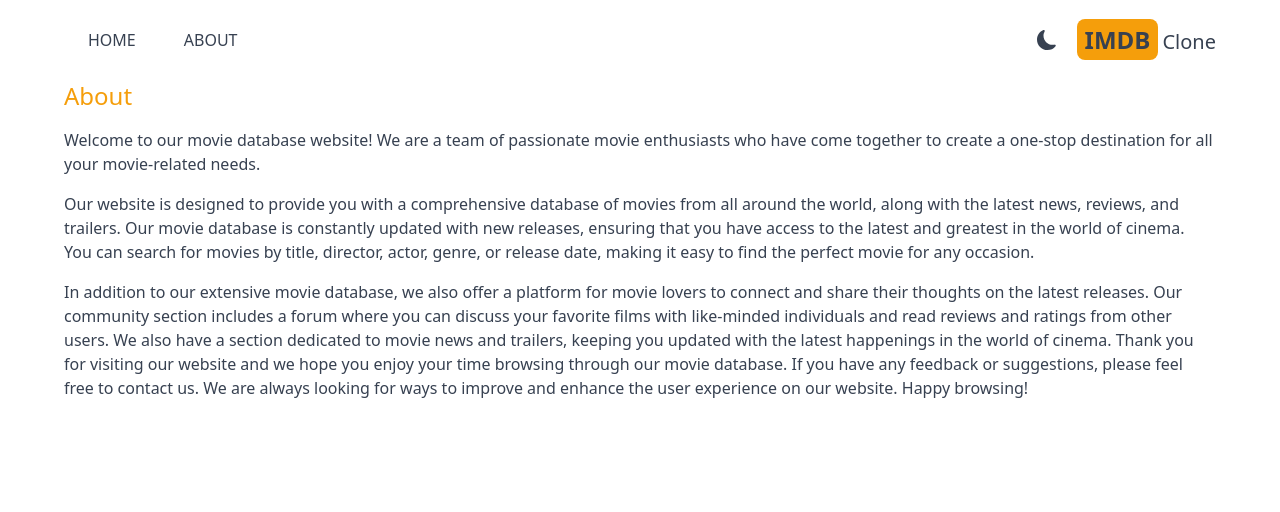
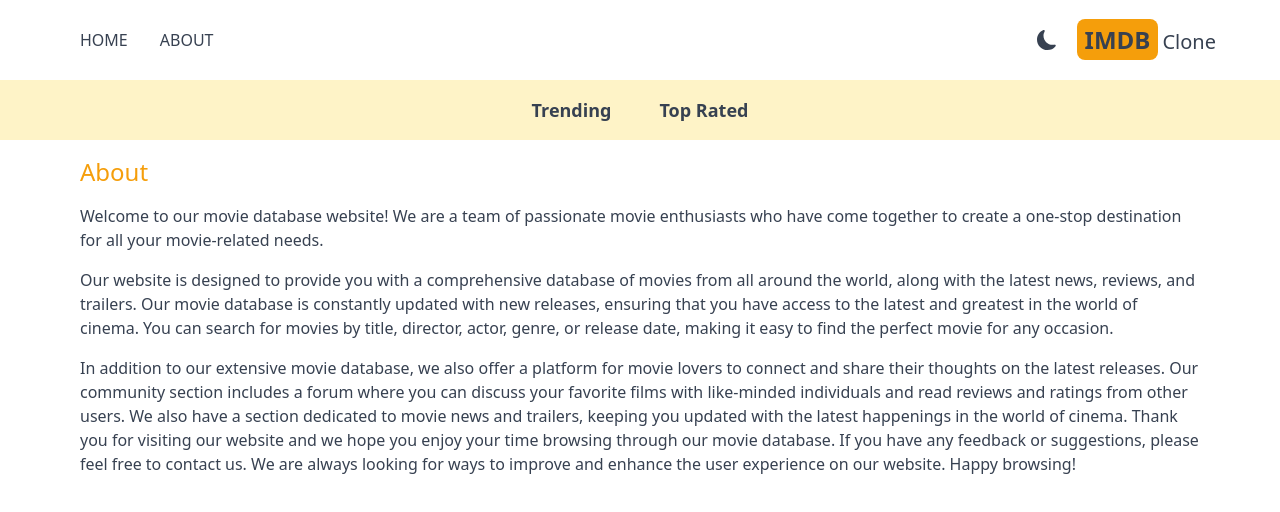
Before and after one commit to AdamBenhrima/imdb-clone-next-tailwind, a Next.js app: page /about in a window 1280 px wide. Shown: the top 512 px of the page. Built offline with nearby package versions, Linux system fonts and the light colour scheme.

Commit message:
create navbar component

```diff
--- a/src/app/about/page.jsx
+++ b/src/app/about/page.jsx
@@ -2,7 +2,7 @@ import React from "react";
 
 const About = () => {
   return (
-    <div className="max-w-6xl mx-auto space-y-4">
+    <div className="max-w-6xl mx-auto space-y-4 p-4">
       <h1 className="text-2xl font-medium text-amber-500">About</h1>
       <p>
         Welcome to our movie database website! We are a team of passionate movie
--- a/src/app/layout.js
+++ b/src/app/layout.jsx
@@ -1,6 +1,7 @@
 import Header from "@/components/Header";
 import "./globals.css";
 import Providers from "./Providers";
+import Navbar from "@/components/Navbar";
 
 export const metadata = {
   title: "IMDB Clone",
@@ -15,6 +16,7 @@ export default function RootLayout({ children }) {
           {/* Header */}
           <Header />
           {/* Navbar */}
+          <Navbar />
           {/* Searchbox */}
           {children}
         </Providers>
--- a/src/components/MenuItem.jsx
+++ b/src/components/MenuItem.jsx
@@ -3,7 +3,7 @@ import React from "react";
 
 const MenuItem = ({ title, address, Icon }) => {
   return (
-    <Link href={address} className="mx-4 lg:mx-6 hover:text-amber-600">
+    <Link href={address} className="mx-4 lg:mx-4 hover:text-amber-600">
       <Icon className="text-2xl sm:hidden" />
       <p className="hidden sm:inline">{title}</p>
     </Link>
--- /dev/null
+++ b/src/components/Navbar.jsx
@@ -0,0 +1,12 @@
+import NavbarItem from "./NavbarItem";
+
+const Navbar = () => {
+  return (
+    <section className="flex justify-center dark:bg-gray-600 bg-amber-100 lg:text-lg p-4">
+      <NavbarItem title="Trending" param="fetchTrending" />
+      <NavbarItem title="Top Rated" param="fetchTopRated" />
+    </section>
+  );
+};
+
+export default Navbar;
--- /dev/null
+++ b/src/components/NavbarItem.jsx
@@ -0,0 +1,25 @@
+"use client";
+
+import Link from "next/link";
+import { useSearchParams } from "next/navigation";
+
+const NavbarItem = ({ title, param }) => {
+  const searchParams = useSearchParams();
+  const genre = searchParams.get("genre");
+  return (
+    <div>
+      <Link
+        className={`m-4 hover:text-amber-600 font-semibold p-2 ${
+          genre &&
+          genre === param &&
+          "underline underline-offset-8 decoration-4 decoration-amber-500 rounded-lg"
+        }`}
+        href={`/?genre=${param}`}
+      >
+        {title}
+      </Link>
+    </div>
+  );
+};
+
+export default NavbarItem;
```
